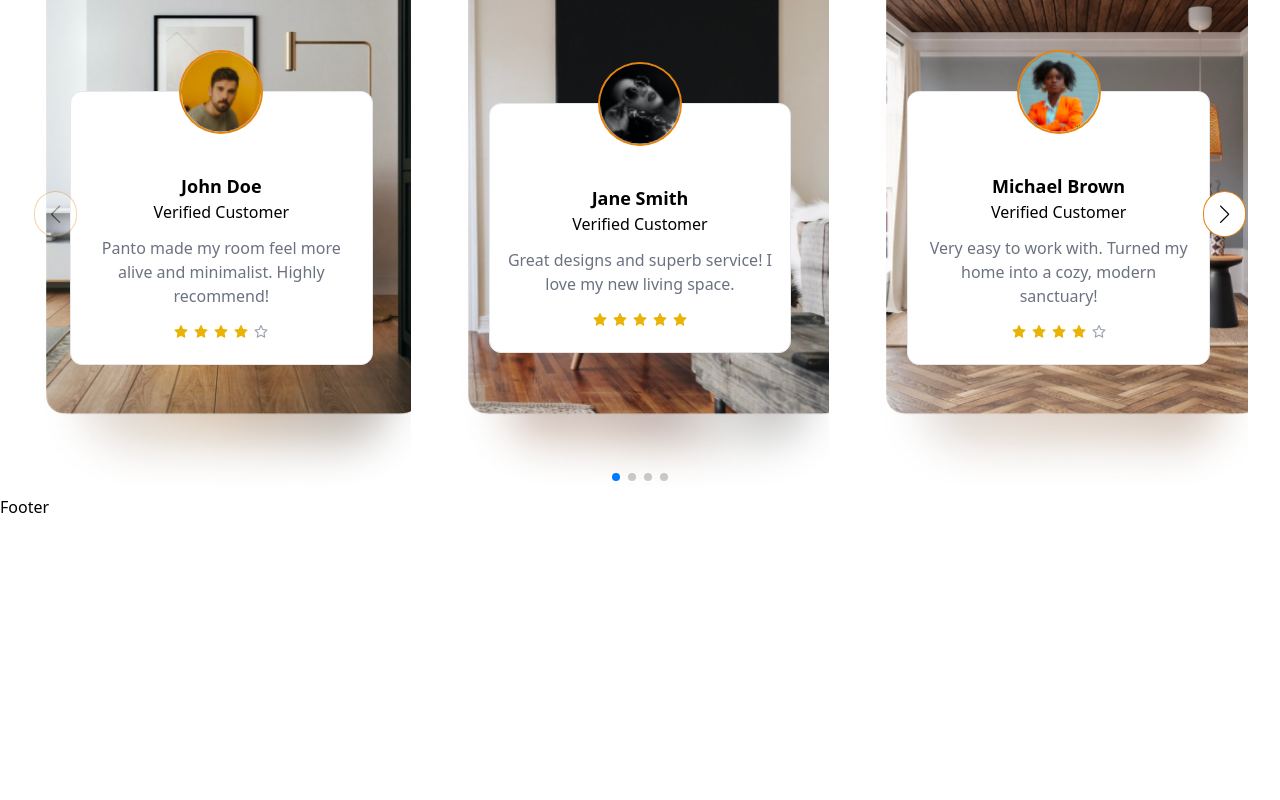
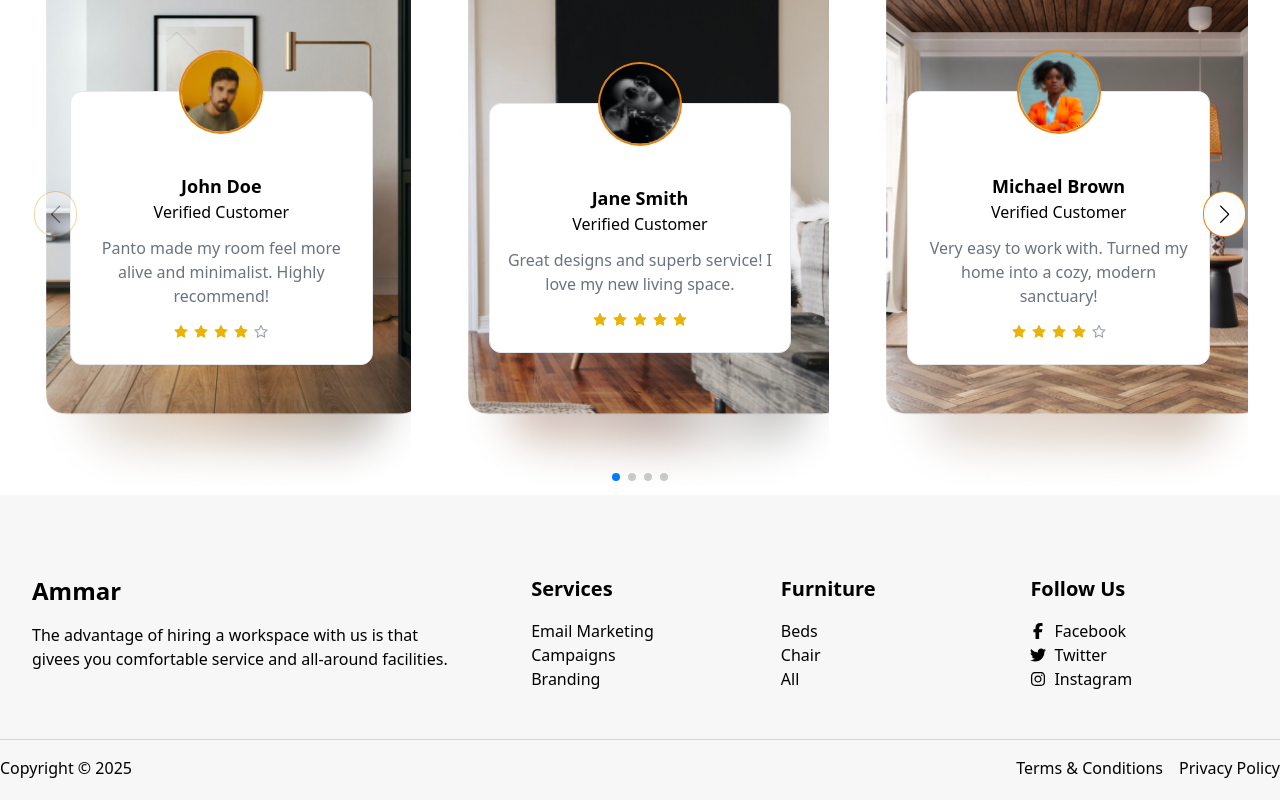
Before and after one commit to mhmasum1/furniture-landing-page-react-js, a React (Vite) app: page / in a window 1280 px wide. Shown: the part 3456-4256 px from the top of the page. Before the commit the page ends 3975 px from the top, so only its background shows below. Built offline with nearby package versions, Linux system fonts and the light colour scheme.

Commit message:
Footer section added with copyright and date

```diff
--- a/src/App.jsx
+++ b/src/App.jsx
@@ -1,6 +1,7 @@
 import { Outlet } from 'react-router-dom'
 import './App.css'
 import Navbar from './components/Navbar'
+import Footer from './components/Footer'
 
 function App() {
 
@@ -11,7 +12,7 @@ function App() {
       <main className='min-h-screen'>
         <Outlet></Outlet>
       </main>
-      <footer>Footer</footer>
+      <Footer></Footer>
     </>
   )
 }
--- /dev/null
+++ b/src/components/Footer.jsx
@@ -0,0 +1,76 @@
+import React from 'react'
+import { FaTwitter } from 'react-icons/fa'
+import { FaFacebookF, FaInstagram } from 'react-icons/fa6'
+import { Link } from 'react-router-dom'
+const Footer = () => {
+    return (
+        <footer className='bg-secondary-bg text-black dark:bg-gray-800 dark:text-white pt-20 pb-5 '>
+            <div className='max-w-screen-2xl container mx-auto grid grid-cols-1 sm:grid-cols-2 md:grid-cols-5 gap-8 px-8'>
+
+                {/* logo and details */}
+                <div className=' md:col-span-2'>
+                    <h2 className='text-2xl font-bold mb-4'><Link to="/">Ammar</Link> </h2>
+                    <p className=' md:mr-12'>The advantage of hiring a workspace with us is that givees you comfortable service and all-around facilities.</p>
+                </div>
+
+                {/* Services */}
+                <div>
+                    <h2 className='text-xl font-semibold mb-4'>Services</h2>
+                    <ul>
+                        <li>
+                            <Link to="/" className='hover:text-primary '>Email Marketing</Link>
+                        </li>
+                        <li>
+                            <Link to="/" className='hover:text-primary '>Campaigns</Link>
+                        </li>
+                        <li>
+                            <Link to="/" className='hover:text-primary '>Branding</Link>
+                        </li>
+                    </ul>
+                </div>
+                <div>
+                    <h2 className='text-xl font-semibold mb-4'>Furniture</h2>
+                    <ul>
+                        <li>
+                            <Link to="/" className='hover:text-primary '>Beds</Link>
+                        </li>
+                        <li>
+                            <Link to="/" className='hover:text-primary '>Chair</Link>
+                        </li>
+                        <li>
+                            <Link to="/" className='hover:text-primary '>All</Link>
+                        </li>
+                    </ul>
+                </div>
+                <div>
+                    <h2 className='text-xl font-semibold mb-4'>Follow Us</h2>
+                    <ul>
+                        <li>
+                            <Link to="/" className='hover:text-primary flex items-center gap-2 '>
+                                <FaFacebookF /><span>Facebook</span></Link>
+                        </li>
+                        <li>
+                            <Link to="/" className='hover:text-primary flex items-center gap-2'>
+                                <FaTwitter></FaTwitter><span>Twitter</span></Link>
+                        </li>
+                        <li>
+                            <Link to="/" className='hover:text-primary flex items-center gap-2'>
+                                <FaInstagram></FaInstagram><span>Instagram</span></Link>
+                        </li>
+                    </ul>
+                </div>
+
+            </div>
+            {/* copyright */}
+            <div className='mt-12 max-w-screen-2xl container mx-auto flex flex-col sm:flex-row sm:justify-between sm:items-center sm:text-center gap-4 text-left text-black dark:bg-gray-800 dark:text-white border-t border-gray-300 pt-4 '>
+                <p> Copyright &copy; {new Date().getFullYear()} </p>
+                <div className='flex items-center gap-4'>
+                    <Link to="/">Terms & Conditions</Link>
+                    <Link to="/">Privacy Policy</Link>
+                </div>
+            </div>
+        </footer>
+    )
+}
+
+export default Footer
--- a/tailwind.config.js
+++ b/tailwind.config.js
@@ -10,7 +10,7 @@ export default {
       'colors': {
         'primary': '#E58411',
         'secondary-color': '#1E1E1E',
-        'secondsry-bg': '#F7F7F7'
+        'secondary-bg': '#F7F7F7'
       },
       fontFamily: {
         'primary': ["Poppins", 'sans-serif']
```
